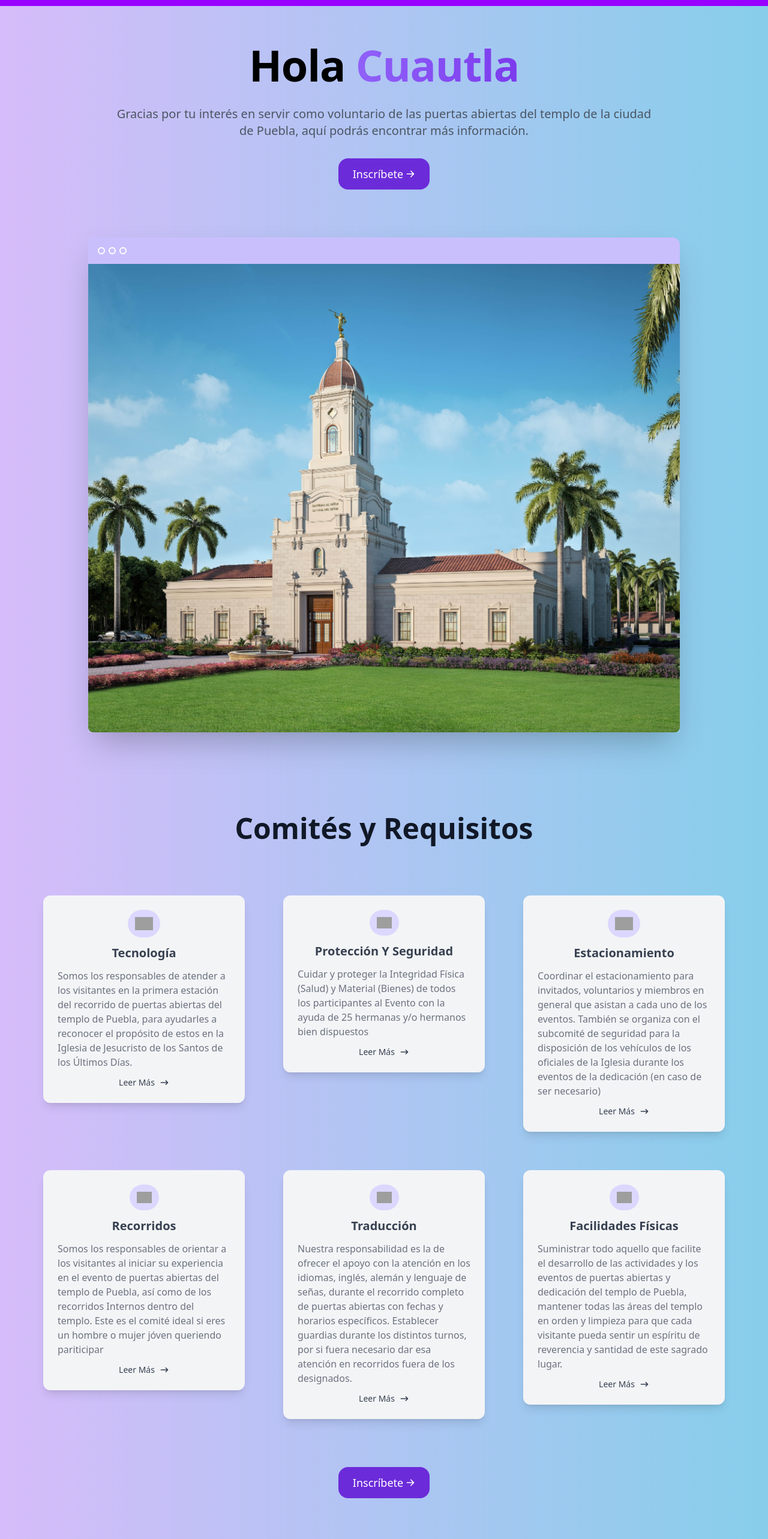
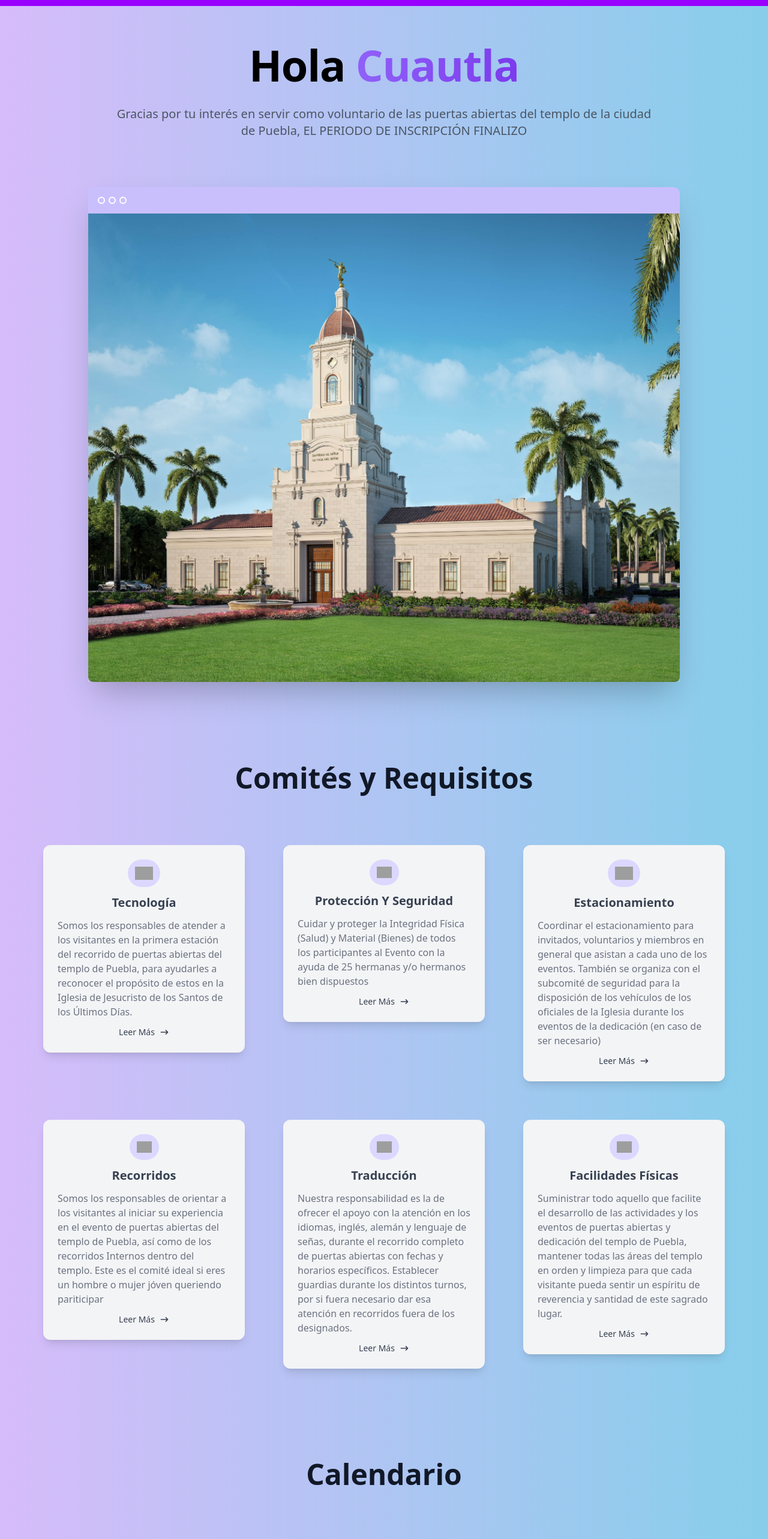
Before and after one commit to osvaldobauzan/Cuautla, a React (Vite) app: page / in a window 1280 px wide. Shown: the top 2566 px of the page at 60% size. Built offline with nearby package versions, Linux system fonts and the light colour scheme; grey boxes are pictures that could not be loaded.

Commit message:
cierre incripciones

```diff
--- a/src/pages/Home/Home.tsx
+++ b/src/pages/Home/Home.tsx
@@ -83,10 +83,9 @@ const Home = ({
           </div>
           <p className="px-0 mb-8 text-lg text-gray-600 md:text-xl lg:px-24">
             Gracias por tu interés en servir como voluntario de las puertas
-            abiertas del templo de la ciudad de Puebla, aquí podrás encontrar
-            más información.
+            abiertas del templo de la ciudad de Puebla, EL PERIODO DE INSCRIPCIÓN FINALIZO
           </p>
-          <div className="mb-4 space-x-0 md:space-x-2 md:mb-8">
+          {/* <div className="mb-4 space-x-0 md:space-x-2 md:mb-8">
             <motion.a
               whileHover={{ scale: 1.2, rotate: 10 }}
               whileTap={{ scale: 0.8, rotate: -10 }}
@@ -109,7 +108,7 @@ const Home = ({
                 ></path>
               </svg>
             </motion.a>
-          </div>
+          </div> */}
         </div>
         <div className="w-full mx-auto mt-20 text-center md:w-10/12">
           <div className="relative z-0 w-full mt-8">
@@ -401,7 +400,7 @@ const Home = ({
         </div>
       </section>
 
-      <div className="mt-10 space-x-0 md:space-x-2">
+      {/* <div className="mt-10 space-x-0 md:space-x-2">
         <motion.a
           whileHover={{ scale: 1.2, rotate: 10 }}
           whileTap={{ scale: 0.8, rotate: -10 }}
@@ -423,7 +422,7 @@ const Home = ({
             ></path>
           </svg>
         </motion.a>
-      </div>
+      </div> */}
       {/* CALENDAR SECTION  */}
 
       <h2 className="pt-28 text-5xl font-bold text-gray-900">Calendario</h2>
@@ -734,7 +733,7 @@ const Home = ({
         </div>
       </section>
 
-      <div className="mt-10 space-x-0 md:space-x-2">
+      {/* <div className="mt-10 space-x-0 md:space-x-2">
         <motion.a
           whileHover={{ scale: 1.2, rotate: 10 }}
           whileTap={{ scale: 0.8, rotate: -10 }}
@@ -756,7 +755,7 @@ const Home = ({
             ></path>
           </svg>
         </motion.a>
-      </div>
+      </div> */}
 
       {/* HUVASDCBHIC */}
 
```
